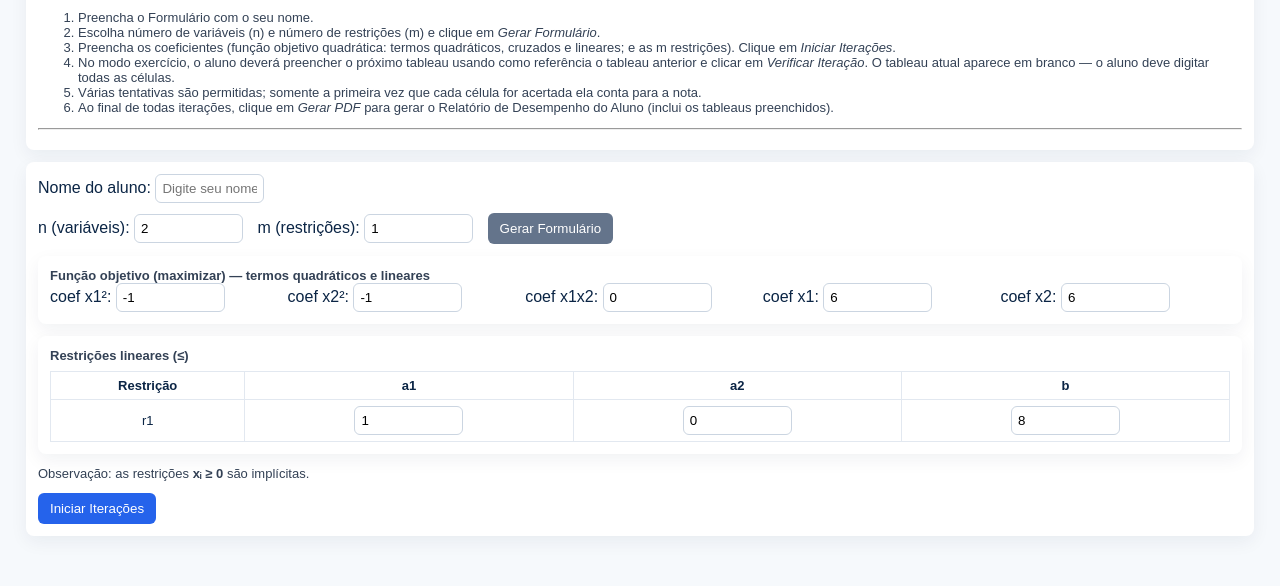
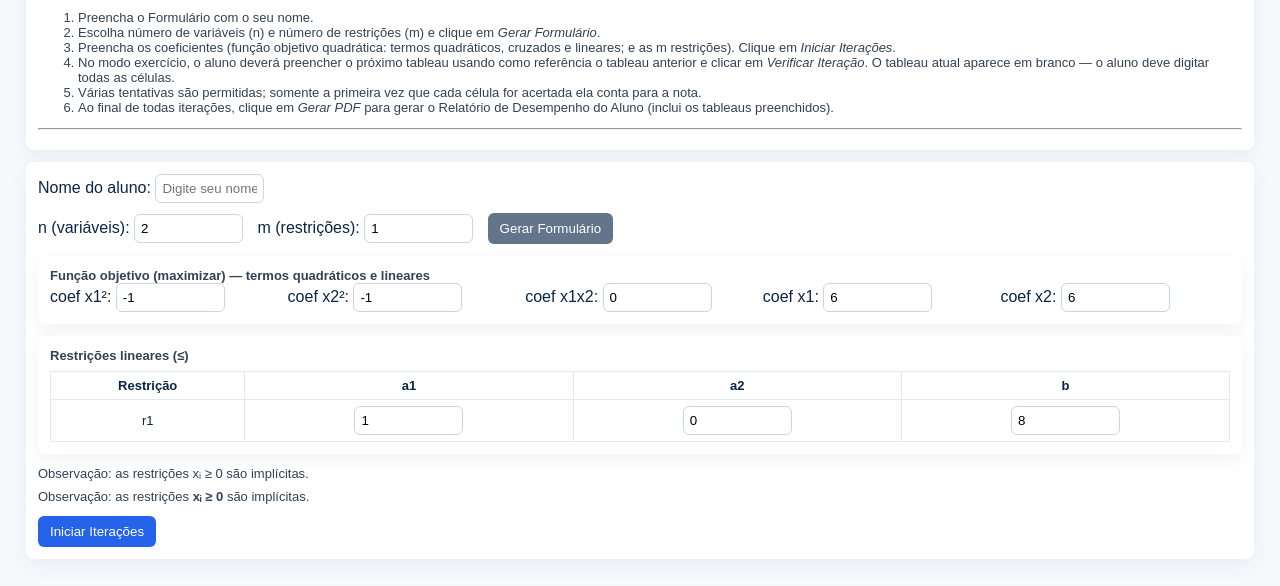
Before and after one commit to reismarcoaurelio-png/png2, a plain HTML site: page index.html in a window 1280 px wide. Shown: the part 120-706 px from the top of the page. Drawn offline with nearby package versions, Linux system fonts and the light colour scheme.

Commit message:
Update index.html

```diff
--- a/index.html
+++ b/index.html
@@ -154,7 +154,7 @@ function generateForm(){
 
   const note = document.createElement('div'); note.className = 'note';
   note.innerHTML = 'Observação: as restrições xᵢ ≥ 0 são implícitas.';
-  //container.appendChild(note);
+  container.appendChild(note);
 }
 
 // ----------------- MONTAR KKT (A,b) -----------------
```
